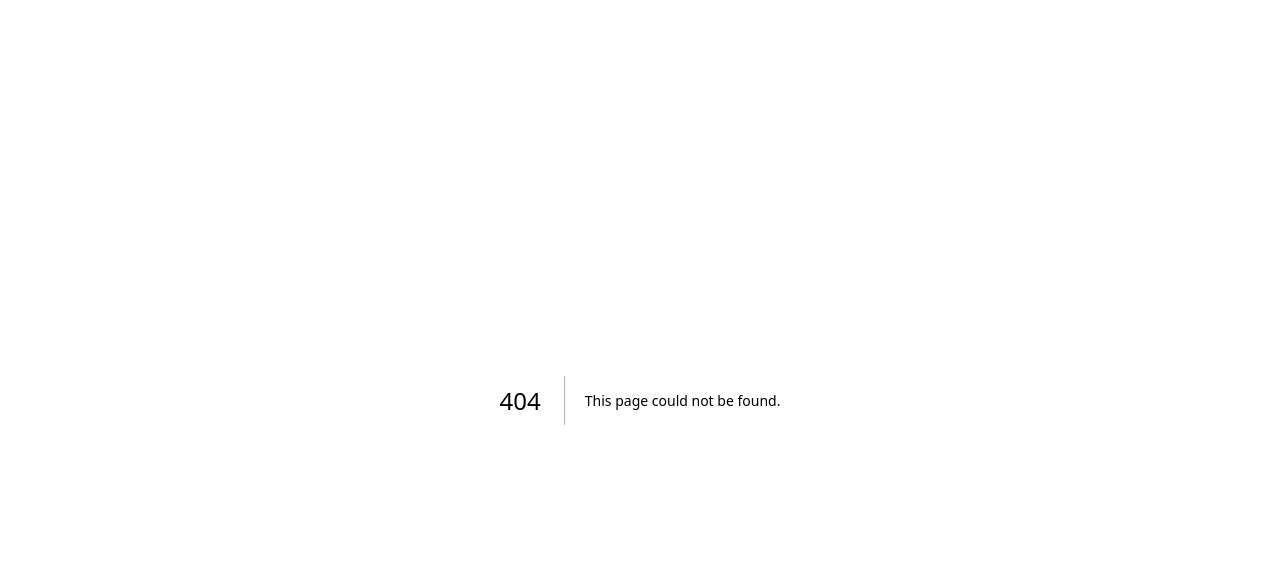
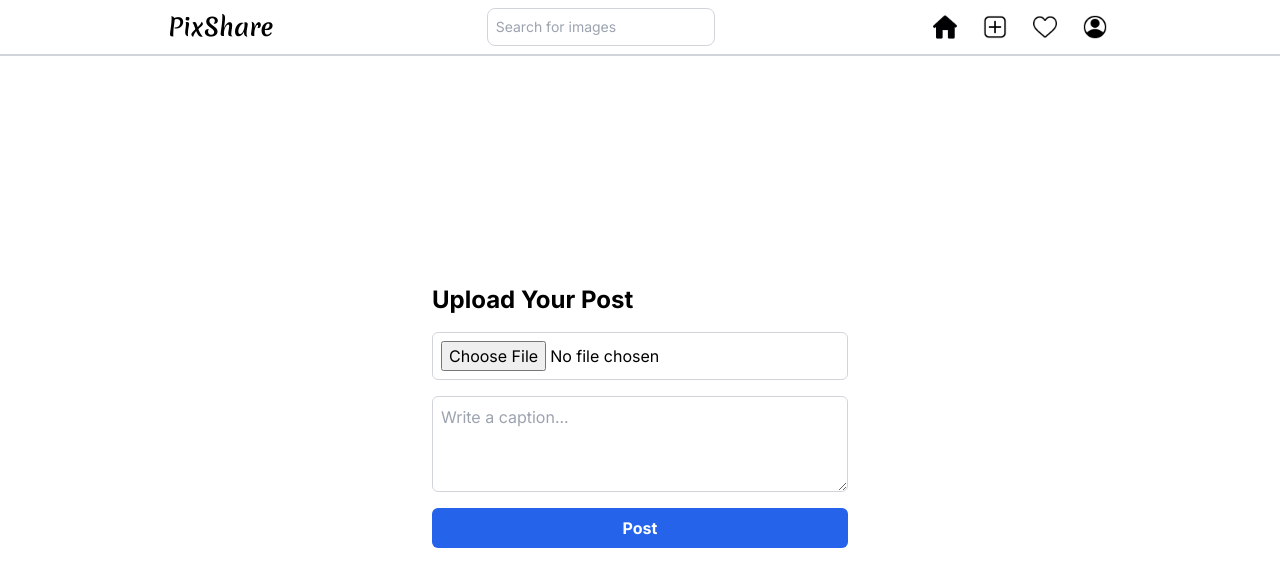
Before and after one commit to TonyQ2k3/photo-sharing, a Next.js app in the folder frontend/: page /post/create in a window 1280 px wide. Before the commit this address had no page. Shown: the top 586 px of the page. Built offline with nearby package versions, Linux system fonts and the light colour scheme; no server answers; sample sign-in values are in the browser's storage.

Commit message:
Added post upload functionality

```diff
--- /dev/null
+++ b/frontend/app/(main)/post/create/page.jsx
@@ -0,0 +1,114 @@
+"use client"
+
+import React, { useState, useEffect } from 'react';
+import { useRouter } from 'next/navigation';
+import { auth, db, storage } from '@/lib/firebase';
+import { onAuthStateChanged } from "firebase/auth";
+import { doc, setDoc } from 'firebase/firestore';
+import { ref, uploadBytes, getDownloadURL } from 'firebase/storage';
+
+
+function CreatePost() {
+  const [user, setUser] = useState(null);
+  const router = useRouter();
+
+  const [caption, setCaption] = useState('');
+  const [image, setImage] = useState(null);
+  const [imageFile, setImageFile] = useState(null);
+  let downloadURL = '';
+
+  useEffect(() => {
+    onAuthStateChanged(auth, (user) => {
+      if (user) {
+        setUser(user);
+      } else {
+        setUser(null);
+        router.push('/login');
+      }
+    });
+  }, []);
+
+  const handleImageChange = (e) => {
+    if (e.target.files && e.target.files[0]) {
+      setImageFile(e.target.files[0]);
+      setImage(URL.createObjectURL(e.target.files[0]));
+    }
+  };
+
+  const handleSubmit = async (e) => {
+    e.preventDefault();
+
+    if (user === null) return;
+    if (!imageFile) return;
+
+    // Create a storage reference
+    const storageRef = ref(storage, `images/${imageFile.name}`);
+
+    try {
+      // Upload the image to Firebase Storage
+      await uploadBytes(storageRef, imageFile);
+
+      // Get the download URL
+      await getDownloadURL(storageRef).then((url) => {
+        downloadURL = url;
+        console.log('downloadURL:', downloadURL);
+      })
+      .catch((error) => {
+        console.error('Error getting download URL:', error);
+        alert('Error uploading post, please try again.');
+      });;
+
+
+      // Save the caption and image URL to Firestore
+      await setDoc(doc(db, 'posts', Date.now().toString()), {
+        userId: user.uid,
+        caption,
+        imageUrl: downloadURL,
+        createdAt: new Date(),
+      });
+
+      // Reset the form
+      setCaption('');
+      setImage(null);
+      setImageFile(null);
+      alert('Post uploaded successfully!');
+    }
+    catch (error) {
+      console.error('Error uploading post:', error);
+      alert('Error uploading post, please try again.');
+    }
+  };
+
+  return (
+    <div className="max-w-md min-h-[90vh] mx-auto p-4 flex flex-col justify-center">
+      <h1 className="text-2xl font-bold mb-4">Upload Your Post</h1>
+      <form onSubmit={handleSubmit} className="flex flex-col space-y-4">
+        <input
+          type="file"
+          accept="image/*"
+          onChange={handleImageChange}
+          className="border border-gray-300 rounded-md p-2"
+          required
+        />
+        {image && (
+          <img src={image} alt="Preview" className="w-full max-h-[50vh] rounded-md mb-4 object-cover" />
+        )}
+        <textarea
+          value={caption}
+          onChange={(e) => setCaption(e.target.value)}
+          placeholder="Write a caption..."
+          className="border border-gray-300 rounded-md p-2 h-24"
+          required
+        />
+        <button
+          type="submit"
+          className="bg-blue-600 text-white font-bold py-2 rounded-md hover:bg-blue-700 transition"
+        >
+          Post
+        </button>
+      </form>
+  </div>
+  )
+}
+
+export default CreatePost
--- a/frontend/app/components/Header.jsx
+++ b/frontend/app/components/Header.jsx
@@ -29,10 +29,10 @@
             <Link href="/" className="font-merienda font-semibold text-lg md:text-2xl mx-2">PixShare</Link>
             <SearchBar />
             <nav className='flex'>
-                <Link href="#" className="nav-wrapper">
+                <Link href="/home" className="nav-wrapper">
                     <IconWithTooltip src={home} alt="Home" tooltip="Home" />
                 </Link>
-                <Link href="#" className="nav-wrapper">
+                <Link href="/post/create" className="nav-wrapper">
                     <IconWithTooltip src={add} alt="New post" tooltip="New post" />
                 </Link>
                 <Link href="#" className="nav-wrapper">
@@ -75,7 +75,7 @@
                     {isOpen && (
                     <div className='dropdown-bar'>
                         <div className="py-1" role="menu" aria-orientation="vertical" aria-labelledby="options-menu">
-                            <Link href="/profile" className='dropdown-item'>Profile</Link>
+                            <Link href={`/profile/${user.uid}`} className='dropdown-item'>Profile</Link>
                             <Link href="/settings" className='dropdown-item'>Settings</Link>
                             <Link href="/logout" className='dropdown-item'>Log Out</Link>
                         </div>
```
